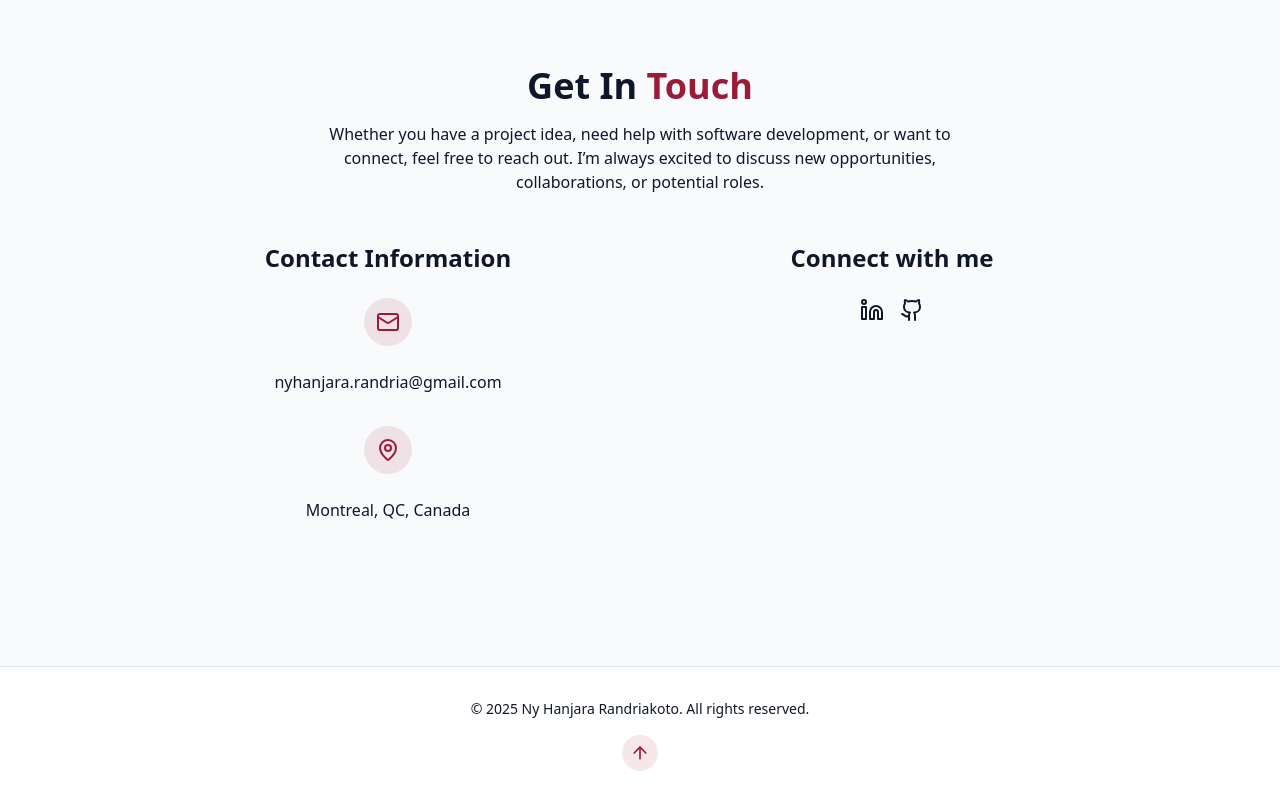
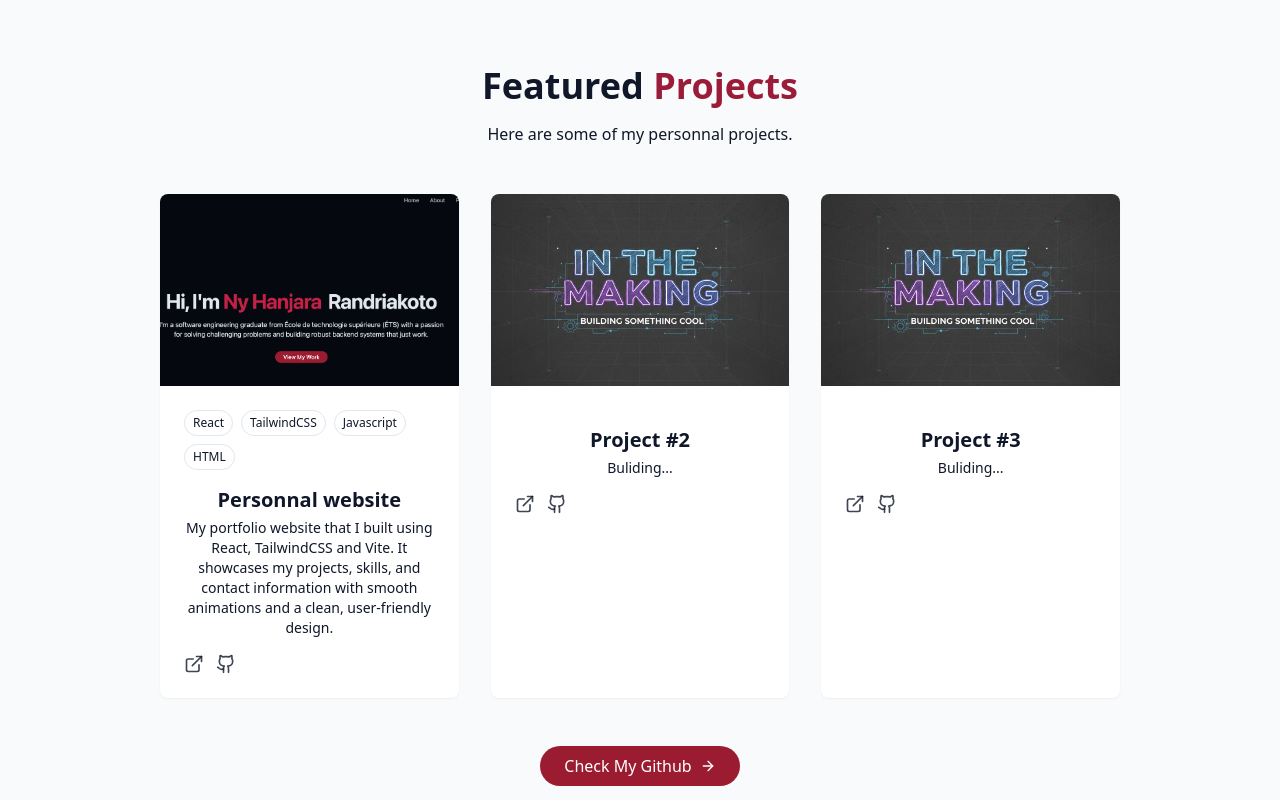
Before and after one commit to Nyst3r/portfolio-website, a React (Vite) app: page / in a window 1280 px wide. Shown: the part 1680-2480 px from the top of the page. Built offline with nearby package versions, Linux system fonts and the light colour scheme.

Commit message:
Projects section

```diff
--- /dev/null
+++ b/src/components/ProjectsSection.jsx
@@ -0,0 +1,111 @@
+import { ArrowRight, ExternalLink, Github } from "lucide-react";
+
+const projects = [
+  {
+    id: 1,
+    title: "Personnal website",
+    description: "My portfolio website that I built using React, TailwindCSS and Vite. It showcases my projects, skills, and contact information with smooth animations and a clean, user-friendly design.",
+    image: "/projects/project1.png",
+    tags: ["React", "TailwindCSS", "Javascript", "HTML"],
+    demoUrl: "#",
+    githubUrl: "https://github.com/Nyst3r/portfolio-website",
+  },
+
+  {
+    id: 2,
+    title: "Project #2",
+    description:
+      "Buliding...",
+    image: "/projects/project2.png",
+    tags: [],
+    demoUrl: "#",
+    githubUrl: "#",
+  },
+  {
+    id: 3,
+    title: "Project #3",
+    description:
+     "Buliding...",
+    image: "/projects/project2.png",
+    tags: [],
+    demoUrl: "#",
+    githubUrl: "#",
+  },
+];
+
+export const ProjectsSection = () => {
+  return (
+    <section id="projects" className="py-24 px-4 relative">
+      <div className="container mx-auto max-w-5xl">
+        <h2 className="text-3xl md:text-4xl font-bold mb-4 text-center">
+          {" "}
+          Featured <span className="text-primary"> Projects </span>
+        </h2>
+
+        <p className="text-center text-muted-foreground mb-12 max-w-2xl mx-auto">
+          Here are some of my personnal projects.
+        </p>
+
+        <div className="grid grid-cols-1 md:grid-cols-2 lg:grid-cols-3 gap-8">
+          {projects.map((project, key) => (
+            <div
+              key={key}
+              className="group bg-card rounded-lg overflow-hidden shadow-xs card-hover"
+            >
+              <div className="h-48 overflow-hidden">
+                <img
+                  src={project.image}
+                  alt={project.title}
+                  className="w-full h-full object-cover transition-transform duration-500 group-hover:scale-110"
+                />
+              </div>
+
+              <div className="p-6">
+                <div className="flex flex-wrap gap-2 mb-4">
+                  {project.tags.map((tag) => (
+                    <span className="px-2 py-1 text-xs font-medium border rounded-full bg-secondary text-secondary-foreground">
+                      {tag}
+                    </span>
+                  ))}
+                </div>
+
+                <h3 className="text-xl font-semibold mb-1"> {project.title}</h3>
+                <p className="text-muted-foreground text-sm mb-4">
+                  {project.description}
+                </p>
+                <div className="flex justify-between items-center">
+                  <div className="flex space-x-3">
+                    <a
+                      href={project.demoUrl}
+                      target="_blank"
+                      className="text-foreground/80 hover:text-primary transition-colors duration-300"
+                    >
+                      <ExternalLink size={20} />
+                    </a>
+                    <a
+                      href={project.githubUrl}
+                      target="_blank"
+                      className="text-foreground/80 hover:text-primary transition-colors duration-300"
+                    >
+                      <Github size={20} />
+                    </a>
+                  </div>
+                </div>
+              </div>
+            </div>
+          ))}
+        </div>
+
+        <div className="text-center mt-12">
+          <a
+            className="cosmic-button w-fit flex items-center mx-auto gap-2"
+            target="_blank"
+            href="https://github.com/Nyst3r"
+          >
+            Check My Github <ArrowRight size={16} />
+          </a>
+        </div>
+      </div>
+    </section>
+  );
+};
--- a/src/pages/Home.jsx
+++ b/src/pages/Home.jsx
@@ -3,6 +3,7 @@ import { ThemeToggle } from "../components/ThemeToggle";
 import { HeroSection } from "../components/HeroSection";
 import { AboutSection } from "../components/AboutSection";
 import { ContactSection } from "../components/ContactSection";
+import { ProjectsSection } from "../components/ProjectsSection";
 import { Footer } from "../components/Footer";
 
 export const Home = () => {
@@ -10,7 +11,6 @@ export const Home = () => {
     <div className="min-h-screen bg-background text-foreground overflow-x-hidden">
       {/* Theme Toggle */}
       <ThemeToggle />
-      {/* Background Effects */}
 
       {/* Navbar */}
       <Navbar />
@@ -18,6 +18,7 @@ export const Home = () => {
       <main>
         <HeroSection />
         <AboutSection />
+        <ProjectsSection />
         <ContactSection />
       </main>
 
```
Also changed, not shown: public/projects/project1.png (added), public/projects/project2.png (added).
